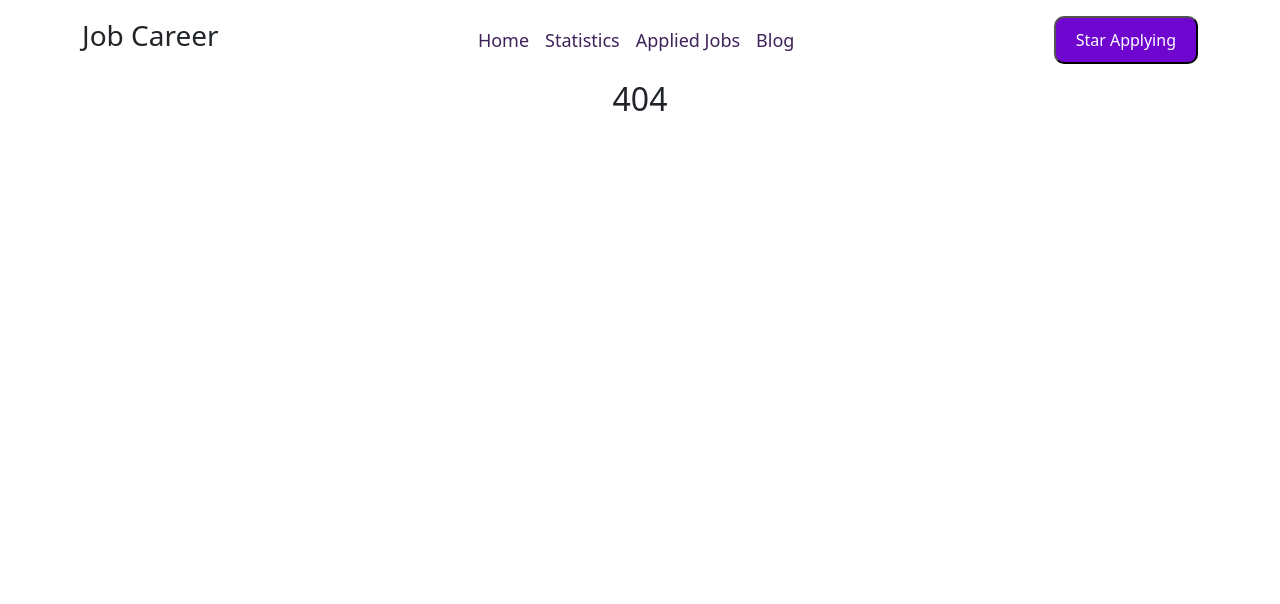
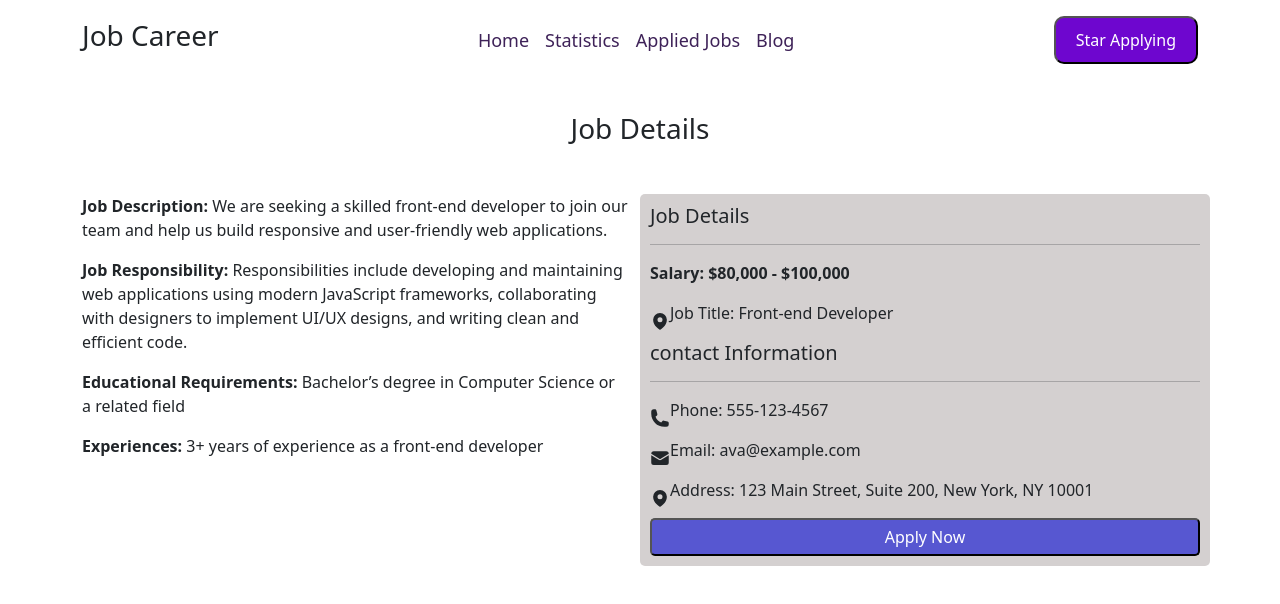
Before and after one commit to sakibhosen98/job-career-assignment-9, a React (Vite) app: page /job/1 in a window 1280 px wide. Before the commit this address had no page. Shown: the top 604 px of the page. Built offline with nearby package versions, Linux system fonts and the light colour scheme.

Commit message:
added 404 page

```diff
--- a/src/components/Home/Home.jsx
+++ b/src/components/Home/Home.jsx
@@ -15,11 +15,12 @@ const Jobs = useLoaderData();
 
       <section className='row row-cols-1 row-cols-md-2 g-4 mt-4'>
           {
-            Jobs.map(job => <JobData
+            Jobs?.map(job => <JobData
             key={job.id}
             job={job}
             ></JobData>)
           }
+
       </section>
     </div>
   );
--- a/src/components/JobData/JobData.jsx
+++ b/src/components/JobData/JobData.jsx
@@ -16,7 +16,7 @@ const JobData = ({job}) => {
           <MapPinIcon className="icon1"/> <span className='location me-3'>{locations}</span>
           <span>{salary}</span>
           </div>
-          <Link className='button' to={`/${id}`}>View Details</Link>
+          <Link className='button' to={`/job/${id}`}>View Details</Link>
         </div>
     </div>
   );
--- a/src/components/JobDetails/JobDetails.jsx
+++ b/src/components/JobDetails/JobDetails.jsx
@@ -9,12 +9,15 @@ const JobDetails = () => {
   const [details, setDetails] = useState([]);
 
   useEffect(() => {
-    fetch("features.json")
+    fetch("/features.json")
       .then(res => res.json())
-      .then(data => setDetails(data));
+      .then(data => setDetails(data.find((detail) => detail.id === jobId.id)));
   }, []);
+  // useEffect(() => {
+  //   const jobDetail = details.find((detail) => detail.id === jobId.id);
 
-  const jobDetail = details.find((detail) => detail.id === jobId.id);
+  // }, []);
+
   // console.log(jobDetail);
 
   return (
@@ -25,14 +28,14 @@ const JobDetails = () => {
           <p>
             <span className="fw-bold">
               Job Description:
-            </span> {jobDetail && jobDetail.job_Description}
+            </span> {details && details.job_Description}
           </p>
           <p>
-            <span className="fw-bold">Job Responsibility: </span> {jobDetail && jobDetail.job_responsibility}
+            <span className="fw-bold">Job Responsibility: </span> {details && details.job_responsibility}
           </p>
-          <p><span className="fw-bold">Educational Requirements: </span> {jobDetail && jobDetail.educational_requirments
+          <p><span className="fw-bold">Educational Requirements: </span> {details && details.educational_requirments
 }</p>
-          <p><span className="fw-bold">Experiences: </span> {jobDetail && jobDetail.experience
+          <p><span className="fw-bold">Experiences: </span> {details && details.experience
 }</p>
           <p></p>
         </div>
@@ -40,12 +43,12 @@ const JobDetails = () => {
           <h5>Job Details</h5>
           <hr />
           <p>
-            <span className="fw-bold">Salary: {jobDetail && jobDetail.salary} </span>
+            <span className="fw-bold">Salary: {details && details.salary} </span>
           </p>
           <div className="location">
             <MapPinIcon className="icon1" />
             <p>
-              <span>Job Title: {jobDetail && jobDetail.title} </span>
+              <span>Job Title: {details && details.title} </span>
             </p>
           </div>
           <h5>contact Information</h5>
@@ -53,19 +56,19 @@ const JobDetails = () => {
           <div className="location">
             <PhoneIcon className="icon1" />
             <p>
-              <span>Phone: {jobDetail && jobDetail.phone} </span>
+              <span>Phone: {details && details.phone} </span>
             </p>
           </div>
           <div className="location">
             <EnvelopeIcon className="icon1" />
             <p>
-              <span>Email: {jobDetail && jobDetail.email} </span>
+              <span>Email: {details && details.email} </span>
             </p>
           </div>
           <div className="location">
             <MapPinIcon className="icon1" />
             <p>
-              <span>Address: {jobDetail && jobDetail.address} </span>
+              <span>Address: {details && details.address} </span>
             </p>
           </div>
           <button className="w-100 apply-btn">Apply Now</button>
--- a/src/components/NotFound/NotFound.jsx
+++ b/src/components/NotFound/NotFound.jsx
@@ -4,6 +4,7 @@ const NotFound = () => {
   return (
     <div className='text-center'>
         <h2>404</h2>
+        <h3>Page Not Found</h3>
     </div>
   );
 };
--- a/src/main.jsx
+++ b/src/main.jsx
@@ -24,14 +24,14 @@ const router = createBrowserRouter([
       {
         path: '/',
         element: <Home></Home>,
-        loader: () => fetch('features.json')
+        loader: () => fetch('/features.json')
       },
       {
         path: 'statistics',
         element: <Statistics></Statistics>
       },
       {
-        path: '/:id',
+        path: 'job/:id',
         element: <JobDetails></JobDetails>,
       },
       {
@@ -48,6 +48,8 @@ const router = createBrowserRouter([
       }
     ]
   }
+
+
 ])
 
 ReactDOM.createRoot(document.getElementById('root')).render(
```
